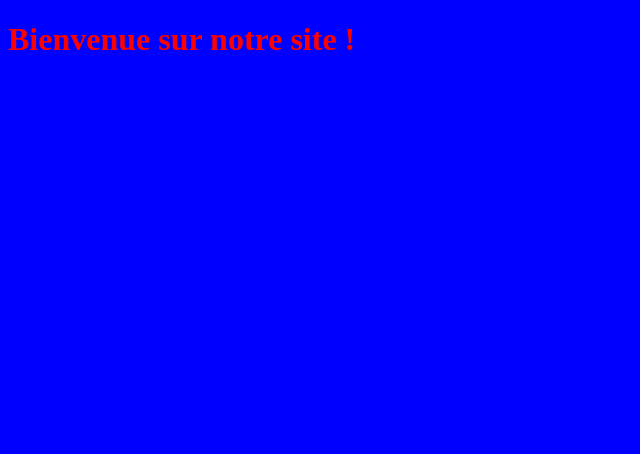
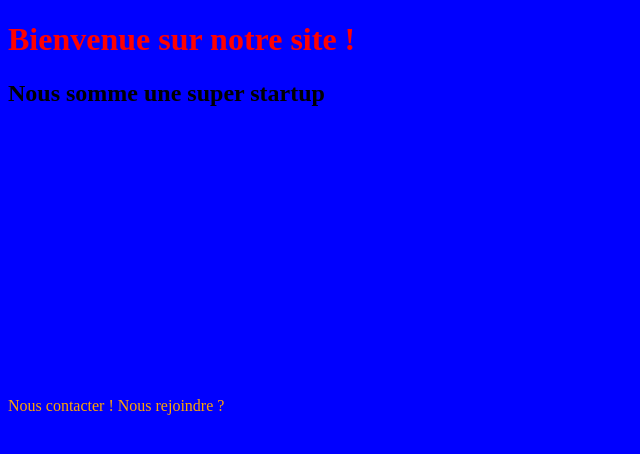
Before and after one commit to Delano75/TP, a plain HTML site: page index.html in a window 1280 px wide. Shown: the whole page, without its empty margins (0-640 px from the left). Drawn offline with Linux system fonts and the light colour scheme.

Commit message:
Update index contact ''orange'' [ref : 22]

```diff
--- a/index.html
+++ b/index.html
@@ -14,5 +14,30 @@ body {
 </style>
 
 <h1 style="color:red;">Bienvenue sur notre site !</h1>
+    <h2> Nous somme une super startup </h2>
+
+<br>
+<br>
+<br>
+<br>
+<br>
+<br>
+<br>
+<br>
+<br>
+<br>
+<br>
+<br>
+<br>
+<br><br>
+
+    <h20 style="color:orange;">Nous contacter !</h20>
+        <h20 style="color:orange;">Nous rejoindre ?</h20>
+
+
+
+
+
+
 </body>
  </html>
```
